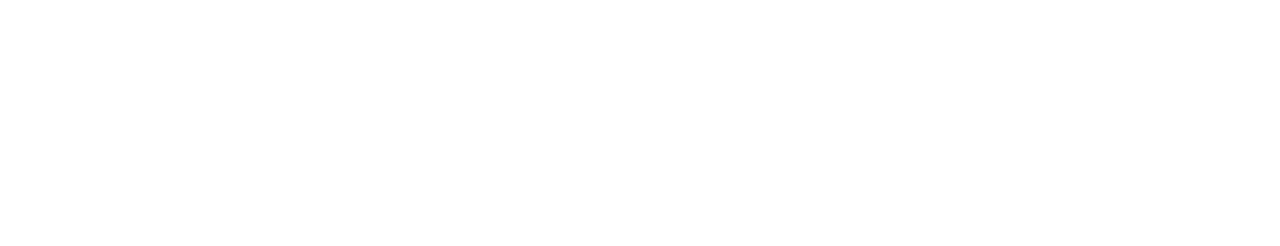
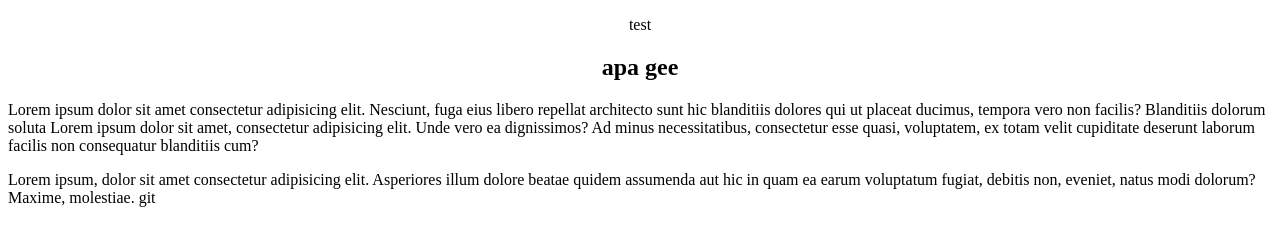
Before and after one commit to 17810/belajar-git, a plain HTML site: page index.html in a window 1280 px wide. Drawn offline with Linux system fonts and the light colour scheme.

Commit message:
perrtama

```diff
--- a/index.html
+++ b/index.html
@@ -7,6 +7,8 @@
 </head>
 <body>
 
-
+    <p align="center">test</p>
+    <h2 align="center">apa gee </h2>
+    <p>Lorem ipsum dolor sit amet consectetur adipisicing elit. Nesciunt, fuga eius libero repellat architecto sunt hic blanditiis dolores qui ut placeat ducimus, tempora vero non facilis? Blanditiis dolorum soluta <aliquam class="p">Lorem ipsum dolor sit amet, consectetur adipisicing elit. Unde vero ea dignissimos? Ad minus necessitatibus, consectetur esse quasi, voluptatem, ex totam velit cupiditate deserunt laborum facilis non consequatur blanditiis cum?<p>Lorem ipsum, dolor sit amet consectetur adipisicing elit. Asperiores illum dolore beatae quidem assumenda aut hic in quam ea earum voluptatum fugiat, debitis non, eveniet, natus modi dolorum? Maxime, molestiae.  git</p></aliquam></p>
 </body>
 </html>
```
